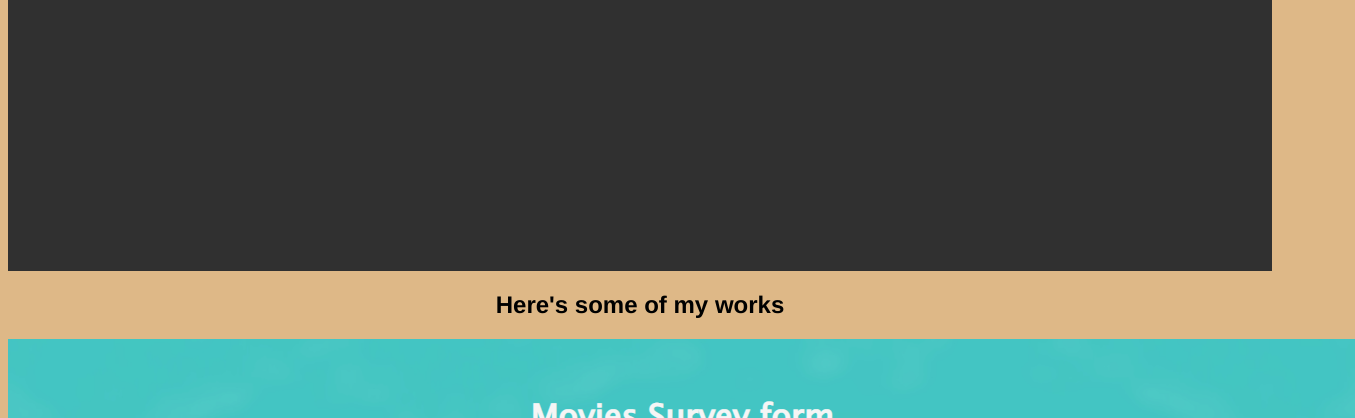
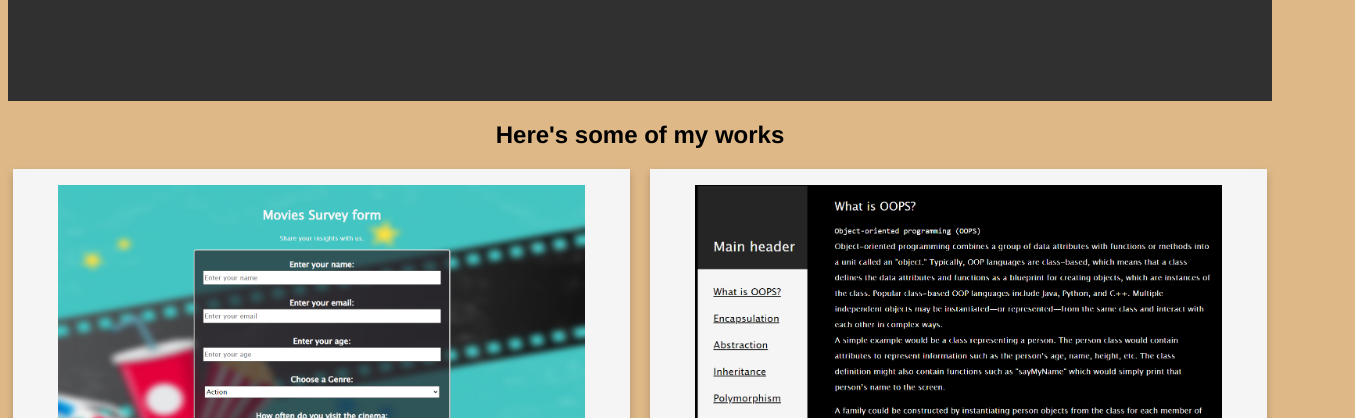
Before and after one commit to Likith-Naidu/personal-portfolio, a plain HTML site: page index.html in a window 1280 px wide. Shown: the part 410-828 px from the top of the page, 1355 px wide, since content can reach past the window. Drawn offline with Linux system fonts and the light colour scheme.

Commit message:
Update style.css

```diff
--- a/style.css
+++ b/style.css
@@ -94,3 +94,53 @@ figcaption
 #contact .active {
   background-color: #04AA6D;
 }
+
+* {
+  box-sizing: border-box;
+}
+
+
+/* Float four columns side by side */
+.column {
+  float: left;
+  width: 50%;
+  padding: 0 10px;
+}
+.card:hover
+{
+  background-color: gray;
+  color: white;
+  zoom: 20px;
+}
+
+/* Remove extra left and right margins, due to padding in columns */
+.row {margin: 0 -5px;}
+
+/* Clear floats after the columns */
+.row:after {
+  content: "";
+  display: table;
+  clear: both;
+}
+
+/* Style the counter cards */
+.card {
+  box-shadow: 0 4px 8px 0 rgba(0, 0, 0, 0.2); /* this adds the "card" effect */
+  padding: 16px;
+  text-align: center;
+  background-color: whitesmoke;
+  text-decoration: none;
+}
+
+/* Responsive columns - one column layout (vertical) on small screens */
+@media screen and (max-width: 600px) {
+  .column {
+    width: 100%;
+    display: block;
+    margin-bottom: 20px;
+  }
+}
+#image
+{
+  width: 90%;
+}
```
